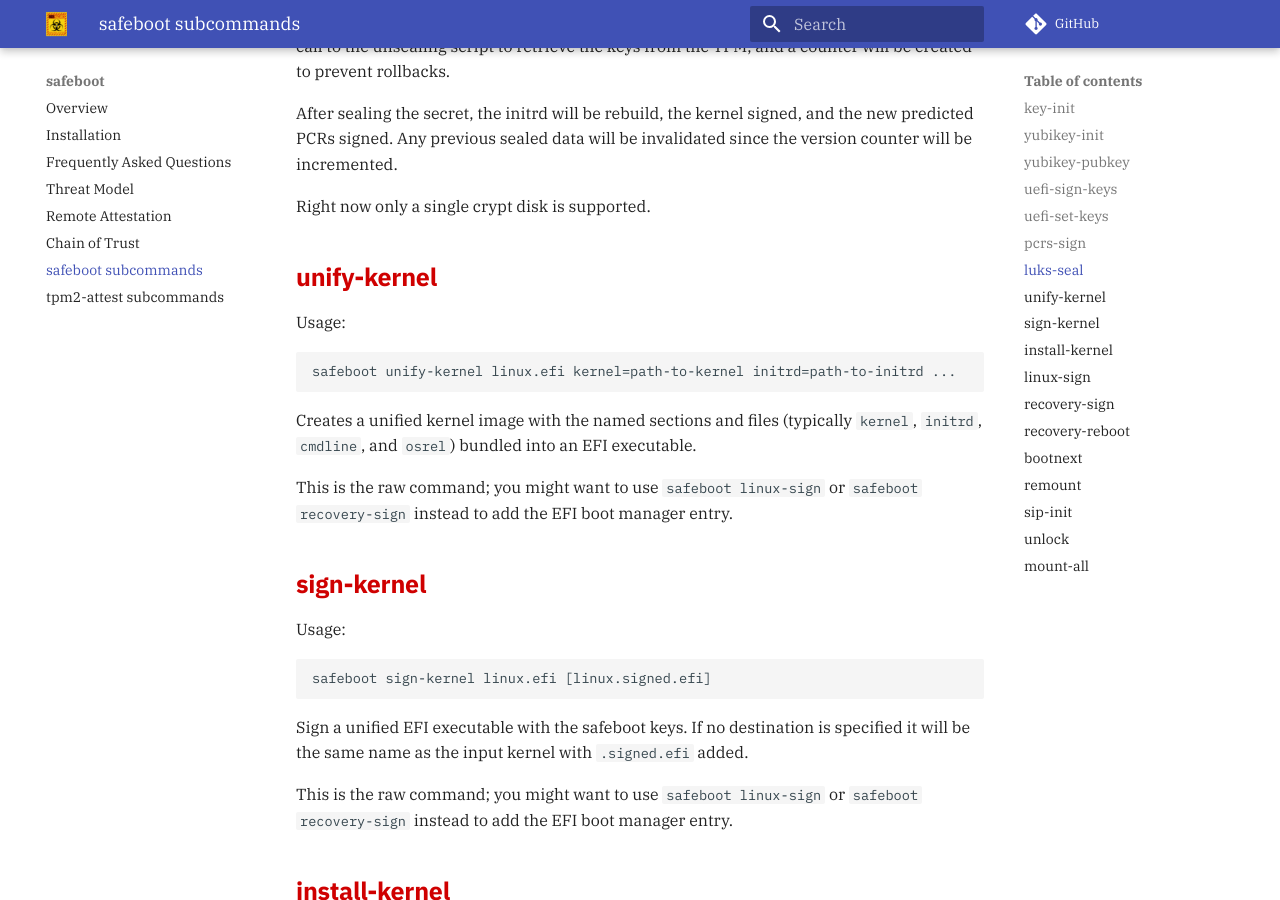
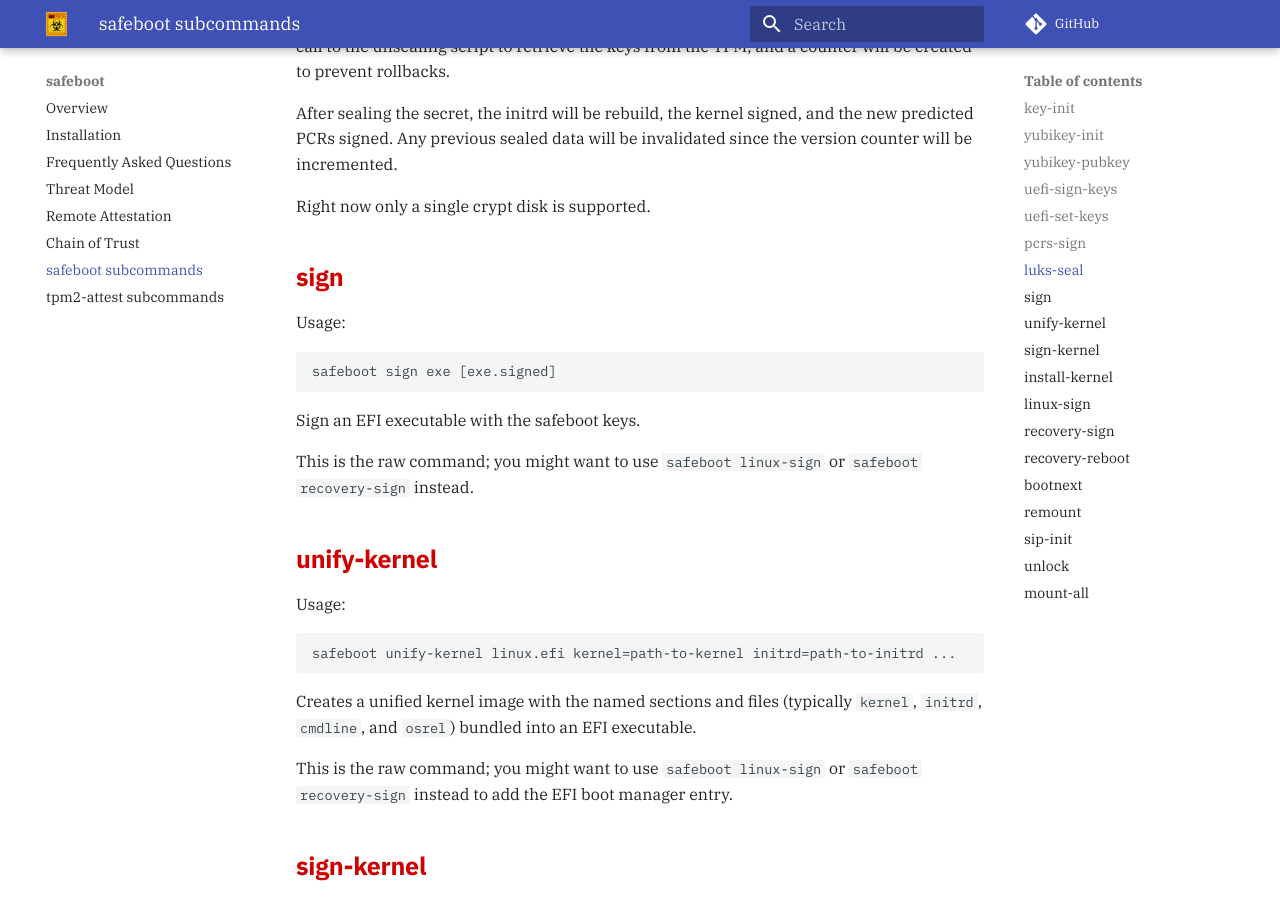
Before and after one commit to osresearch/safeboot, an MkDocs documentation site: the page built from docs/safeboot.md, in a window 1280 px wide and 900 px high, scrolled down 2607 px. Built offline with MkDocs 1.6.1 and Material for MkDocs 9.7.7, drawn with Linux system fonts in a browser that asks for light colours; comment, search, counter and statistics services are not loaded.

Commit message:
docs/safeboot: efi executable signing
Signed-off-by: Trammell Hudson <hudson@trmm.net>

````diff
--- a/docs/safeboot.md
+++ b/docs/safeboot.md
@@ -116,6 +116,17 @@ invalidated since the version counter will be incremented.
 
 Right now only a single crypt disk is supported.
 
+
+## sign
+Usage:
+```
+safeboot sign exe [exe.signed]
+```
+
+Sign an EFI executable with the safeboot keys.
+
+This is the raw command; you might want to use `safeboot linux-sign` or
+`safeboot recovery-sign` instead.
 
 ## unify-kernel
 Usage:
````
